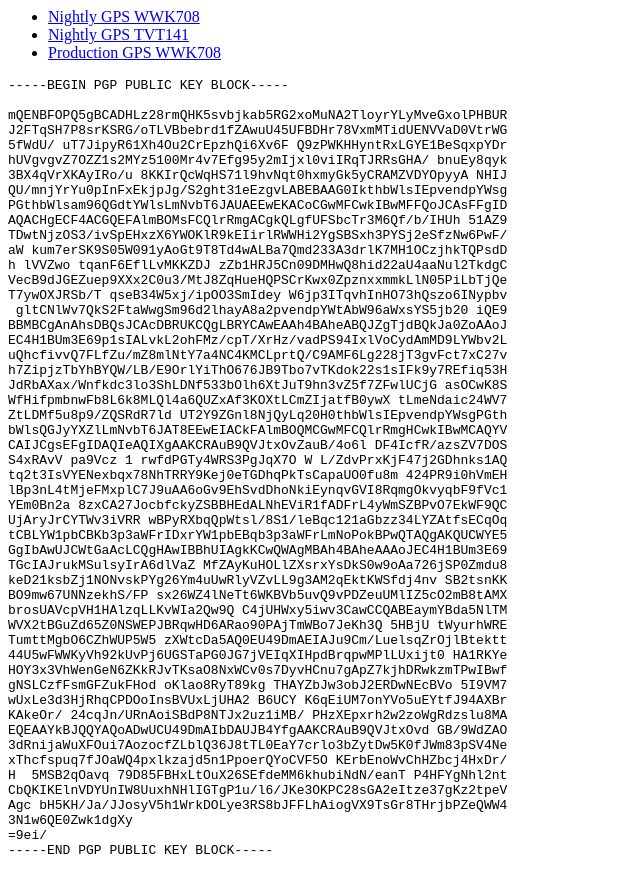
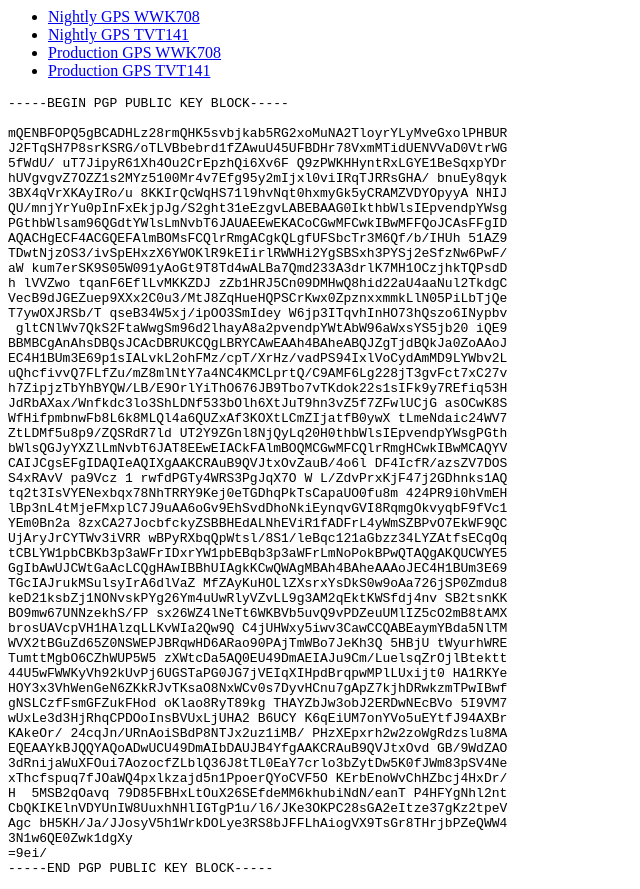
Before and after one commit to kjozwiak/kjozwiak.github.io, a plain HTML site: page index.html in a window 1280 px wide. Shown: the whole page, without its empty margins (0-640 px from the left). Drawn offline with Linux system fonts and the light colour scheme.

Commit message:
Update index.html

```diff
--- a/index.html
+++ b/index.html
@@ -5,6 +5,7 @@
 <li><a href="https://play.google.com/store/apps/details?id=com.brave.browser_nightly&referrer=urpc%3DWWK708">Nightly GPS WWK708</a></li>
 <li><a href="https://play.google.com/store/apps/details?id=com.brave.browser_nightly&referrer=urpc%3DTVT141">Nightly GPS TVT141</a></li>
 <li><a href="https://play.google.com/store/apps/details?id=com.brave.browser&referrer=urpc%3DWWK708">Production GPS WWK708</a></li>
+<li><a href="https://play.google.com/store/apps/details?id=com.brave.browser&referrer=urpc%3DTVT141">Production GPS TVT141</a></li>
 </ul>
 <pre>
 -----BEGIN PGP PUBLIC KEY BLOCK-----
```
